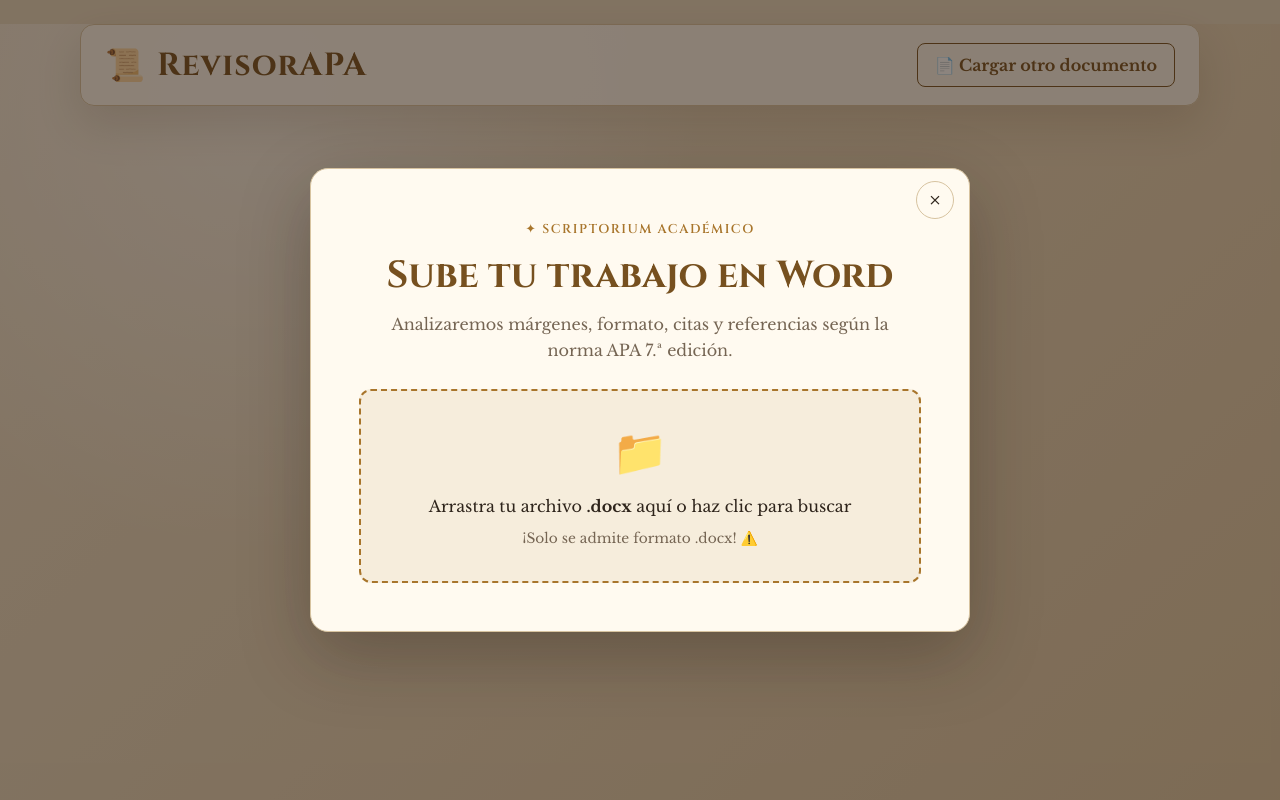
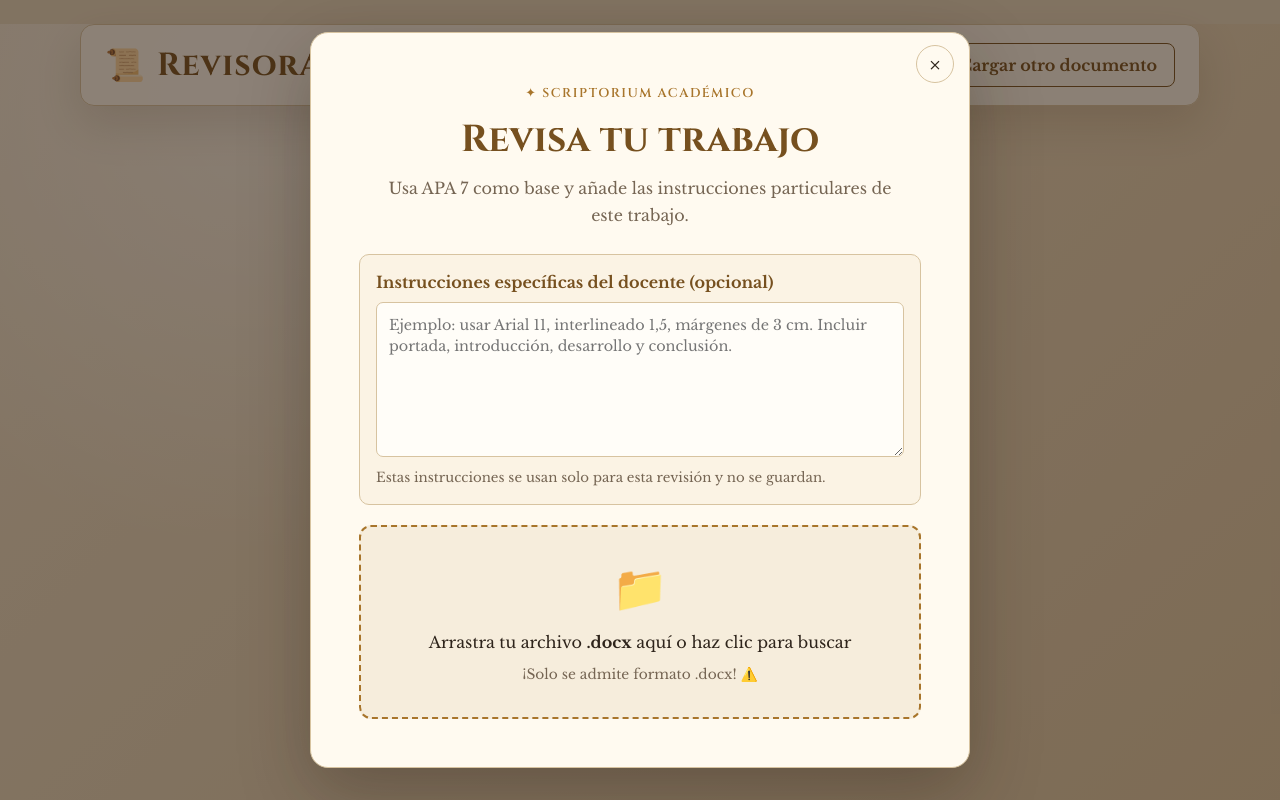
Before and after one commit to Raphyton616/revisor-apa, a FastAPI app: page / in a window 1280 px wide. Run offline with FastAPI, Linux system fonts and the light colour scheme.

Commit message:
Add files via upload

```diff
--- a/templates/index.html
+++ b/templates/index.html
@@ -10,49 +10,45 @@
   <link href="https://fonts.googleapis.com/css2?family=Cinzel:wght@600;700&family=Libre+Baskerville:wght@400;700&display=swap" rel="stylesheet">
 </head>
 <body>
-
-  <!-- Encabezado superior persistente -->
   <header class="app-header">
     <div class="header-brand">
       <span class="header-icon">📜</span>
       <h1>RevisorAPA</h1>
     </div>
-    <button id="btn-open-upload" class="btn-secondary">
-      📄 Cargar otro documento
-    </button>
+    <button id="btn-open-upload" class="btn-secondary" type="button">📄 Cargar otro documento</button>
   </header>
 
-  <!-- Ventana Modal / Overlay de Subida -->
   <div id="upload-overlay" class="upload-overlay">
     <div id="upload-modal" class="upload-modal">
-      <button id="btn-close-modal" class="close-modal" title="Cerrar">&times;</button>
+      <button id="btn-close-modal" class="close-modal" title="Cerrar" type="button">&times;</button>
       <div class="modal-header">
         <span class="modal-kicker">✦ Scriptorium Académico</span>
-        <h2>Sube tu trabajo en Word</h2>
-        <p>Analizaremos márgenes, formato, citas y referencias según la norma APA 7.ª edición.</p>
+        <h2>Revisa tu trabajo</h2>
+        <p>Usa APA 7 como base y añade las instrucciones particulares de este trabajo.</p>
+      </div>
+
+      <div class="instructions-box">
+        <label for="instructions-input"><strong>Instrucciones específicas del docente (opcional)</strong></label>
+        <textarea id="instructions-input" rows="6" placeholder="Ejemplo: usar Arial 11, interlineado 1,5, márgenes de 3 cm. Incluir portada, introducción, desarrollo y conclusión."></textarea>
+        <small>Estas instrucciones se usan solo para esta revisión y no se guardan.</small>
       </div>
 
       <div class="drop-zone" id="drop-zone">
         <div class="drop-zone-icon">📁</div>
         <p class="drop-zone-text">Arrastra tu archivo <strong>.docx</strong> aquí o haz clic para buscar</p>
         <span class="drop-zone-hint">¡Solo se admite formato .docx! ⚠️</span>
-        <input type="file" id="file-input" accept=".docx" hidden />
+        <input type="file" id="file-input" accept=".docx" hidden>
       </div>
 
       <div id="upload-error" class="upload-error hidden"></div>
-
-      <div id="upload-loading" class="upload-loading hidden">
+      <div id="upload-loading" class="upload-loading hidden" aria-live="polite">
         <div class="spinner"></div>
-        <p>Analizando documento y verificando citas...</p>
+        <p>Analizando APA e instrucciones específicas...</p>
       </div>
     </div>
   </div>
 
-  <!-- Vista Principal de Resultados -->
-  <main id="analysis-container" class="analysis-container hidden">
-    <!-- El informe se renderizará dinámicamente mediante JavaScript -->
-  </main>
-
+  <main id="analysis-container" class="analysis-container hidden"></main>
   <script src="/static/js/app.js"></script>
 </body>
 </html>
```
